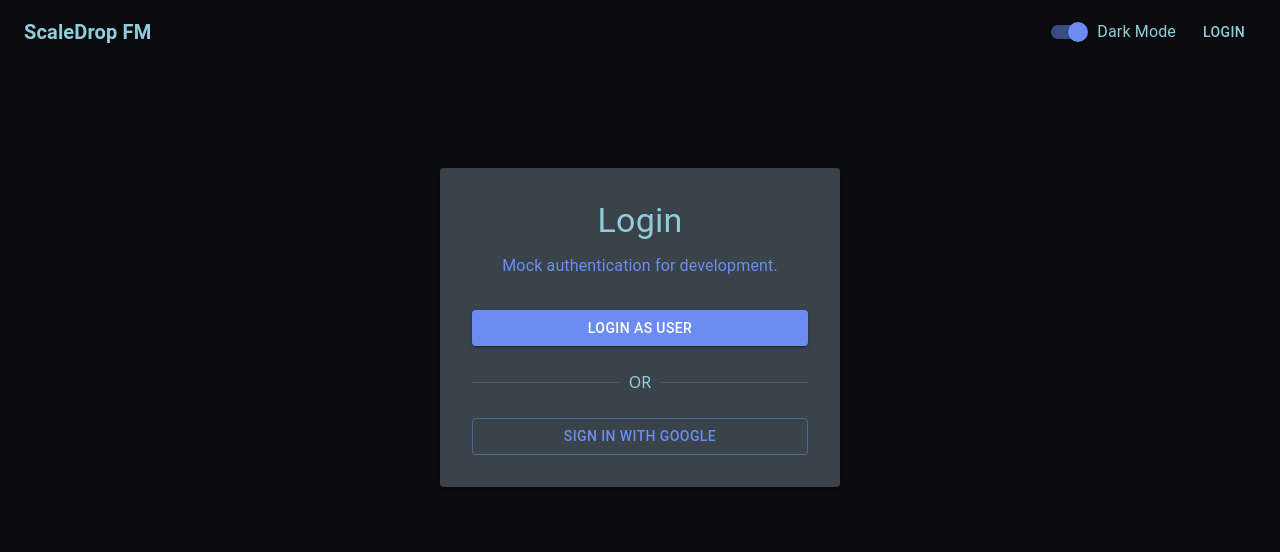
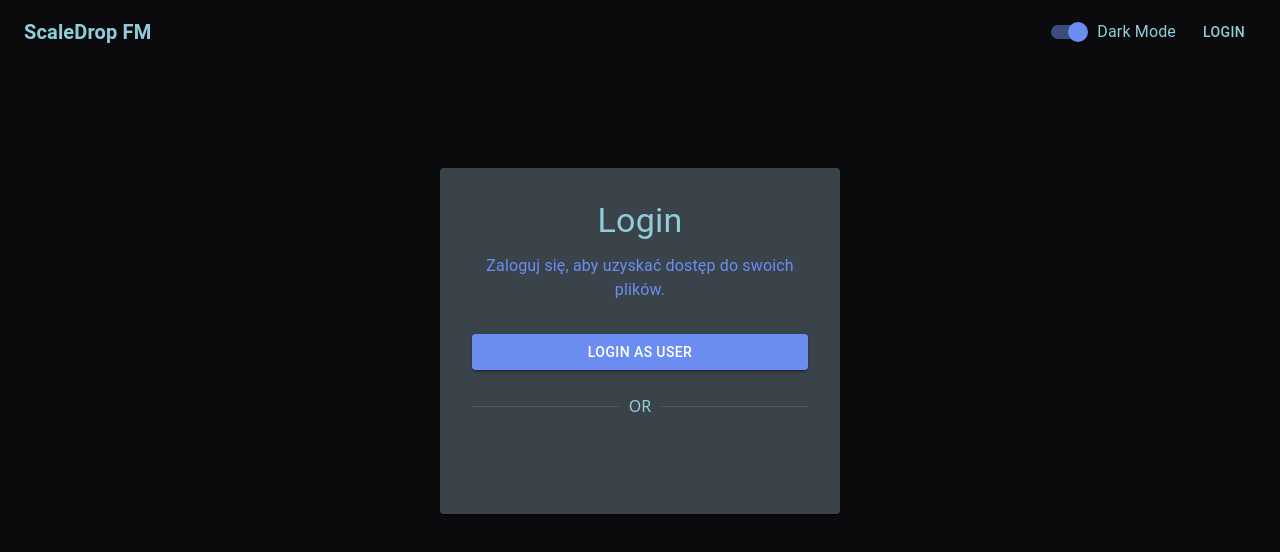
Before and after one commit to Scalabeusze/ScaleDrop, a React (Vite) app in the folder file-manager-app/: page /login in a window 1280 px wide. Shown: the top 552 px of the page. Built offline with nearby package versions, Linux system fonts and the light colour scheme; no server answers.

Commit message:
Testing GOAuth Contract and forwarding response

```diff
--- a/file-manager-app/src/pages/Public/LoginPage.jsx
+++ b/file-manager-app/src/pages/Public/LoginPage.jsx
@@ -1,27 +1,44 @@
-import { Typography, Box, Button, Paper, Divider } from '@mui/material';
+import React, { useState } from 'react';
+import { Typography, Box, Button, Paper, Divider, Alert } from '@mui/material';
 import { useNavigate } from 'react-router';
 import { useAuth } from '../../context/AuthContext';
+import { GoogleLogin } from '@react-oauth/google';
 
 export const LoginPage = () => {
   const { login } = useAuth();
   const navigate = useNavigate();
+  const [errorMsg, setErrorMsg] = useState('');
 
   const handleMockLogin = () => {
     login('user');
     navigate('/user/my-files');
   };
 
-  const handleOAuthLogin = () => {
-    // Redirect the user to the backend's OAuth2 authorization endpoint.
-    window.location.href = 'http://sd-alb-dev-1442333574.eu-north-1.elb.amazonaws.com/sd-iam/api/v1/session/google';
+  const handleGoogleSuccess = async (credentialResponse) => {
+    setErrorMsg('');
+    try {
+      const response = await fetch('http://sd-alb-dev-1442333574.eu-north-1.elb.amazonaws.com/sd-bff/api/v1/login', {
+        method: 'POST',
+        headers: {
+          'accept': 'application/json',
+          'Content-Type': 'application/json'
+        },
+        body: JSON.stringify({ googleIdToken: credentialResponse.credential })
+      });
+
+      if (!response.ok) {
+        const errData = await response.json().catch(() => ({}));
+        throw new Error(errData.message || 'Logowanie w BFF nie powiodło się');
+      }
+
+      const data = await response.json();
+      login(data);
+      navigate('/user/my-files');
+    } catch (error) {
+      console.error('Błąd podczas logowania Google:', error);
+      setErrorMsg(error.message);
+    }
   };
-  /* https://accounts.google.com/o/oauth2/v2/auth?
-  scope=https%3A//www.googleapis.com/auth/drive.metadata.readonly%20https%3A//www.googleapis.com/auth/calendar.readonly&
-  include_granted_scopes=true&
-  response_type=token&
-  state=state_parameter_passthrough_value&
-  redirect_uri=https%3A//developers.google.com/oauthplayground&
-  client_id=client_id   */
 
   return (
     <Box sx={{ display: 'flex', justifyContent: 'center', mt: 10 }}>
@@ -30,8 +47,15 @@ export const LoginPage = () => {
           Login
         </Typography>
         <Typography variant="body1" color="text.secondary" paragraph>
-          Mock authentication for development.
+          Zaloguj się, aby uzyskać dostęp do swoich plików.
         </Typography>
+
+        {errorMsg && (
+          <Alert severity="error" sx={{ mb: 3 }}>
+            {errorMsg}
+          </Alert>
+        )}
+
         <Box sx={{ display: 'flex', flexDirection: 'column', gap: 2, mt: 4 }}>
           <Button variant="contained" color="primary" onClick={() => handleMockLogin('user')}>
             Login as User
@@ -39,13 +63,12 @@ export const LoginPage = () => {
 
           <Divider sx={{ my: 1 }}>OR</Divider>
 
-          <Button
-            variant="outlined"
-            color="primary"
-            onClick={handleOAuthLogin}
-          >
-            Sign In with Google
-          </Button>
+          <Box sx={{ display: 'flex', justifyContent: 'center' }}>
+            <GoogleLogin
+              onSuccess={handleGoogleSuccess}
+              onError={() => setErrorMsg('Logowanie z Google zakończone wewnętrznym błędem paczki')}
+            />
+          </Box>
         </Box>
       </Paper>
     </Box>
```
